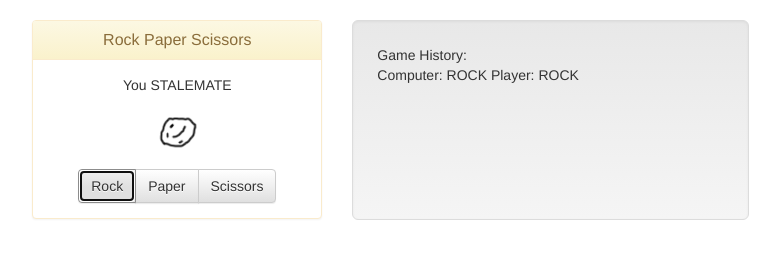
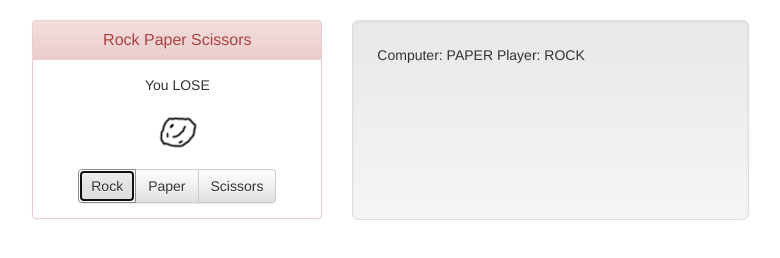
Before and after one commit to SRobotSoftware/rockPaperScissors, a plain HTML site: page index.html in a window 1280 px wide. Both pictures are taken after a click on the button "Rock". Shown: the whole page, without its empty margins (196-976 px from the left). Drawn offline with nearby package versions, Linux system fonts and the light colour scheme.

Commit message:
trimming and fixing history

```diff
--- a/index.html
+++ b/index.html
@@ -20,7 +20,7 @@
         <div class="col-xs-3 col-xs-offset-2 text-center">
             <div id="gameTitlePanel" class="panel panel-primary">
                 <div class="panel-heading">
-                    <h3 id="gameTitle" class="panel-title">Rock Paper Scissors</h3></div>
+                    <h3 class="panel-title">Rock Paper Scissors</h3></div>
                 <div class="panel-body">
                     <div id="gameText">Lets play a game!</div>
                     <div style="margin-top:12px;margin-bottom:12px;"><img src="img/rps.png" id="gameImage" alt="game image">
@@ -36,7 +36,7 @@
         <!--History container-->
         <!--Ugly but it works, come back and fix later-->
         <div class="col-xs-4">
-            <div id="gameHistory" class="well well-lg" style="height:200px!important;overflow-y:scroll!important;">Game History: </div>
+            <div id="gameHistory" class="well well-lg" style="height:200px!important;overflow-y:scroll!important;"></div>
         </div>
 
         <!--Close site container-->
--- a/rps.js
+++ b/rps.js
@@ -4,64 +4,50 @@ var gameHistoryElem = document.getElementById('gameHistory');
 var gameTitlePanelElem = document.getElementById('gameTitlePanel');
 var gameTextElem = document.getElementById('gameText');
 var gameImageElem = document.getElementById('gameImage');
-var gameState = null;
 
 // write functions
-
-function getCompChoice() {
-    // Pick at random
-    // 1=rock,2=paper,3=scissors
-    return Math.floor(Math.random() * 3) + 1;
-}
-
 function gameWrite(state) {
     // Writes results to page
     gameTextElem.innerText = "You " + state;
     switch (state) {
         case "WIN":
-        gameTitlePanelElem.classList.remove("panel-primary");
-        gameTitlePanelElem.classList.remove("panel-warning");
-        gameTitlePanelElem.classList.remove("panel-danger");
-        gameTitlePanelElem.classList.add("panel-success");
-        break;
+            // Still probably a better way to do this...
+            gameTitlePanelElem.setAttribute("class","panel panel-success");
+            break;
         case "STALEMATE":
-        gameTitlePanelElem.classList.remove("panel-primary");
-        gameTitlePanelElem.classList.remove("panel-danger");
-        gameTitlePanelElem.classList.remove("panel-success");
-        gameTitlePanelElem.classList.add("panel-warning");
-        break;
+            gameTitlePanelElem.setAttribute("class","panel panel-warning");
+            break;
         case "LOSE":
-        gameTitlePanelElem.classList.remove("panel-primary");
-        gameTitlePanelElem.classList.remove("panel-warning");
-        gameTitlePanelElem.classList.remove("panel-success");
-        gameTitlePanelElem.classList.add("panel-danger");
-        break;
+            gameTitlePanelElem.setAttribute("class","panel panel-danger");
+            break;
     }
 }
 
-function runGame(newChoice) {
+function runGame(playerChoice) {
     // Change the game image to players choice
-    gameImageElem.setAttribute("src", "img/" + newChoice.toLowerCase() + ".png");
+    gameImageElem.setAttribute("src", "img/" + playerChoice.toLowerCase() + ".png");
     // Get Computer Choice
-    var computerChoice = getCompChoice();
+    // Pick at random
+    // 1=rock,2=paper,3=scissors
+    var computerChoice = Math.floor(Math.random() * 3) + 1;
     // Allow us to get human readable output
     var computerText = {
         1: "ROCK",
         2: "PAPER",
         3: "SCISSORS"
     }
-    // Process Player Choice !!! Kinda redundant now? I'll fix later !!! This should be rewritten probably maybe numbers?
-    var playerChoice = newChoice;
+    // Process Player Choice !!! Kinda redundant now? I'll fix later
     var playerChoiceObj = {
         ROCK: 3,
         PAPER: 1,
         SCISSORS: 2
     }
     // Write to the game History so we can see what everyone got
-    gameHistoryElem.innerHTML += "<br />";
-    gameHistoryElem.innerText += "Computer: " + computerText[computerChoice] + " Player: " + playerChoice;
-    // Actual game logic !!! I could probably rewrite this with numbers in the objects to determine a stalemate
-
+    var newItem = document.createElement("DIV");
+    var divInner = document.createTextNode("Computer: " + computerText[computerChoice] + " Player: " + playerChoice);
+    newItem.appendChild(divInner);
+    gameHistoryElem.insertBefore(newItem, gameHistoryElem.childNodes[0]);
+    // Actual game logic
     if (playerChoiceObj[playerChoice] === computerChoice) {
         gameWrite("WIN");
     } else if (playerChoice === computerText[computerChoice]) {
```
